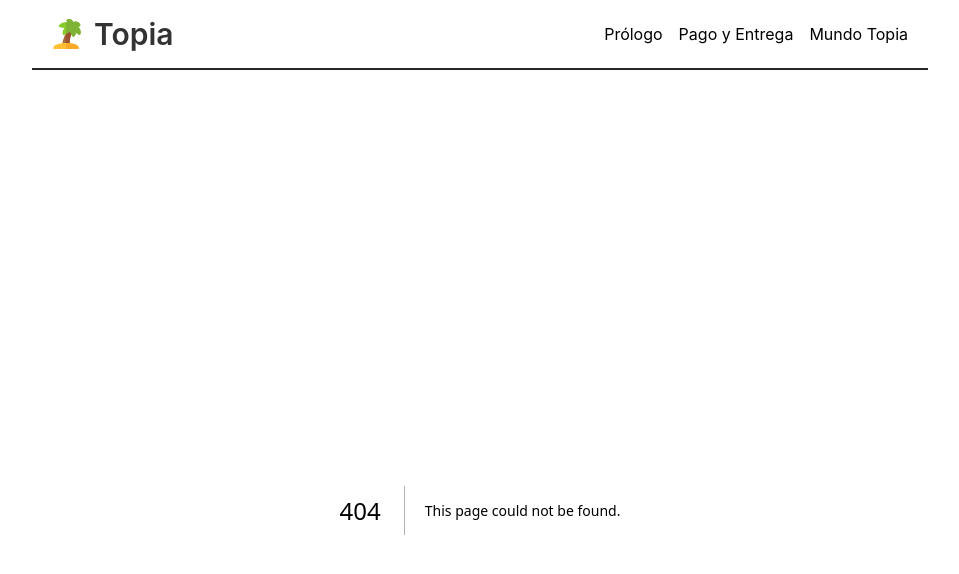
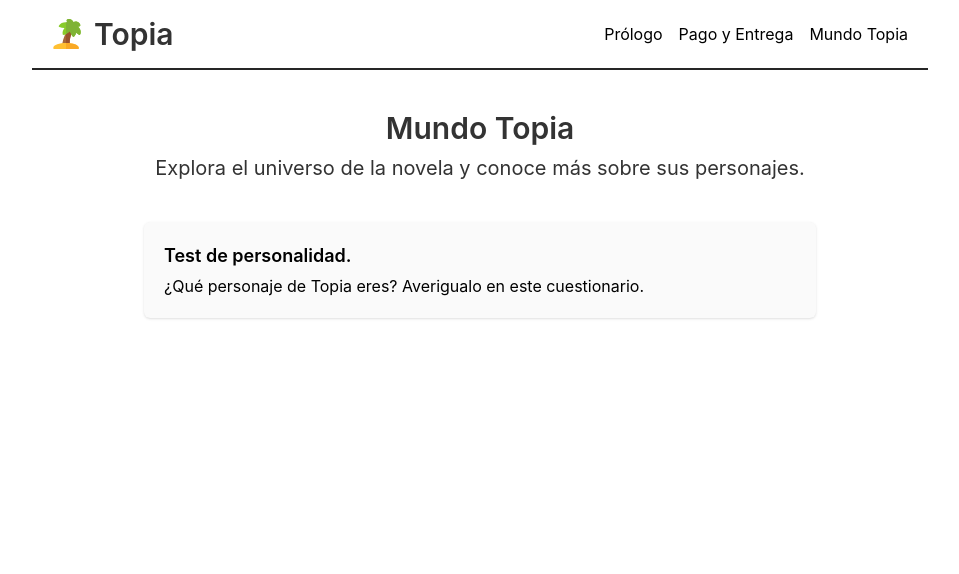
Before and after one commit to sebas-pena/rebrand-topia, a Next.js app: page /mundo-topia in a window 1280 px wide. Before the commit this address had no page. Shown: the top 574 px of the page, without its empty margins (160-1119 px from the left). Built offline with nearby package versions, Linux system fonts and the light colour scheme.

Commit message:
feat: Add Mundo Topia page

```diff
--- /dev/null
+++ b/app/mundo-topia/page.js
@@ -0,0 +1,33 @@
+import CardLink from '@/components/links/CardLink'
+import React from 'react'
+
+const items = [
+  {
+    title: "Test de personalidad.",
+    description: "¿Qué personaje de Topia eres? Averigualo en este cuestionario.",
+    path: "test-personalidad"
+  }
+]
+
+const page = () => {
+  return (
+    <main>
+      <div className='text-center mb-10'>
+        <h1 className='text-3xl mb-2 font-semibold text-[#333]'>Mundo Topia</h1>
+        <p className='text-xl text-[#333]'>Explora el universo de la novela y conoce más sobre sus personajes. </p>
+      </div>
+      <ul className='max-w-2xl m-auto'>
+        {
+          items.map(item => <li key={item.path}>
+            <CardLink href={`mundo-topia/${item.path}`}>
+              <h2 className='font-semibold mb-1 text-lg'>{item.title}</h2>
+              <p>{item.description}</p>
+            </CardLink>
+          </li>)
+        }
+      </ul>
+    </main>
+  )
+}
+
+export default page
```
